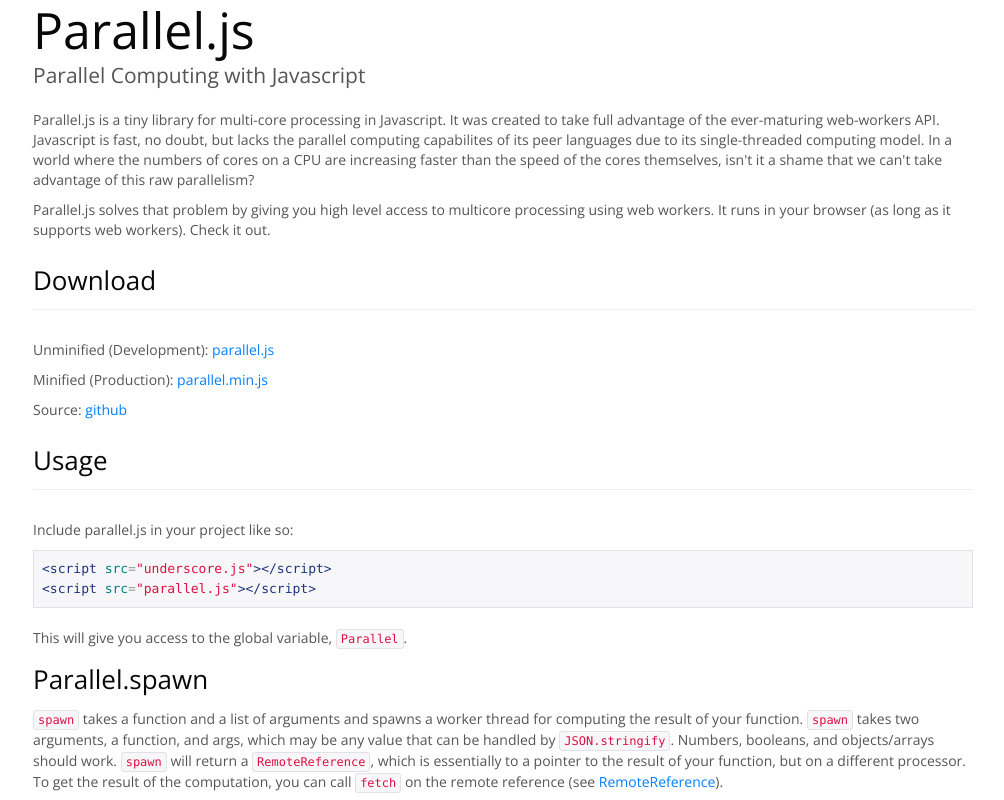
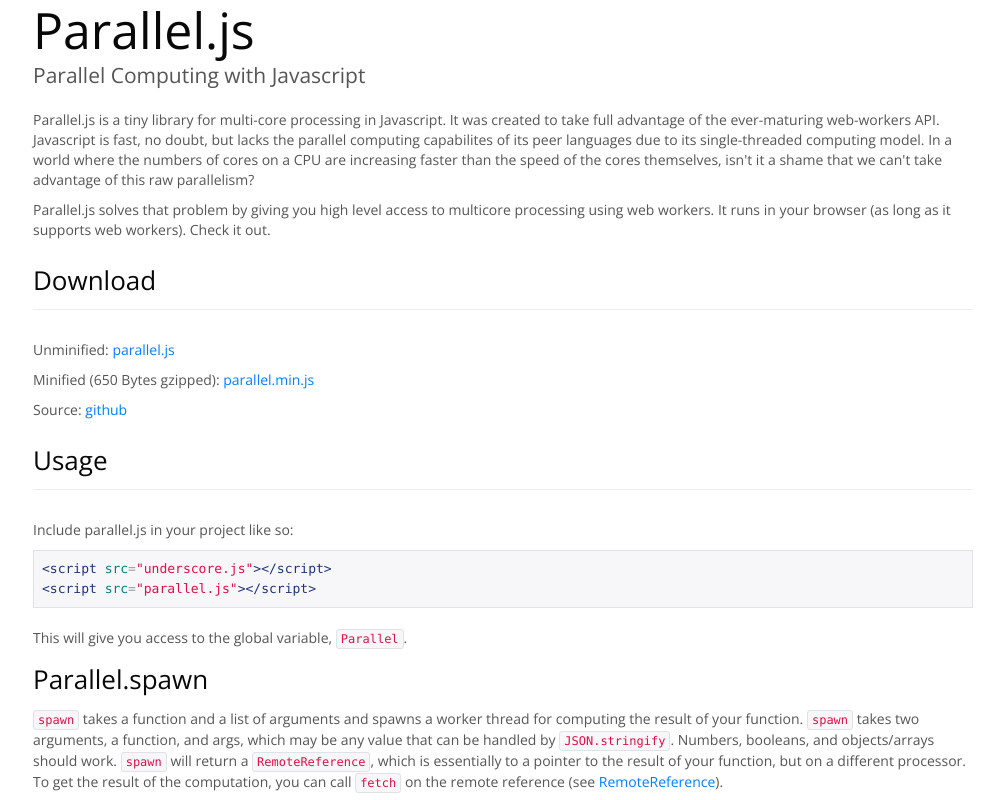
Before and after one commit to parallel-js/parallel.js, a plain HTML site: page index.html in a window 1280 px wide. Shown: the top 800 px of the page, without its empty margins (137-1141 px from the left). Drawn offline with nearby package versions, Linux system fonts and the light colour scheme.

Commit message:
Add minified file size

```diff
--- a/index.html
+++ b/index.html
@@ -29,8 +29,8 @@
 
             <h2 class="page-header">Download</h2>
 
-            <p>Unminified (Development): <a href="https://raw.github.com/adambom/parallel.js/master/js/parallel.js">parallel.js</a></p>
-            <p>Minified (Production): <a href="https://raw.github.com/adambom/parallel.js/master/js/parallel.min.js">parallel.min.js</a></p>
+            <p>Unminified: <a href="https://raw.github.com/adambom/parallel.js/master/js/parallel.js">parallel.js</a></p>
+            <p>Minified (650 Bytes gzipped): <a href="https://raw.github.com/adambom/parallel.js/master/js/parallel.min.js">parallel.min.js</a></p>
             <p>Source: <a href="https://github.com/adambom/parallel.js">github</a></p>
 
             <h2 class="page-header">Usage</h2>
```
Also changed, not shown: 1 other file.
